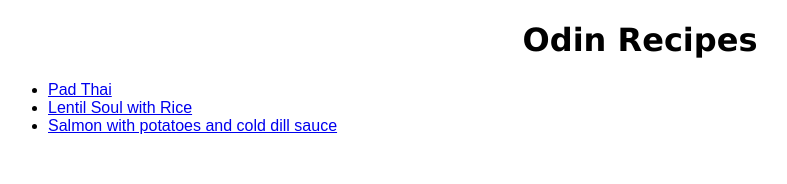
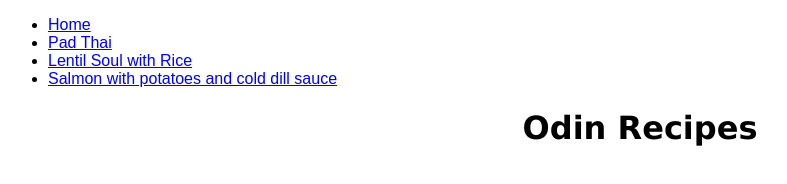
Before and after one commit to felicianorman/odin-recipes, a plain HTML site: page index.html in a window 1280 px wide. Shown: the whole page, without its empty margins (0-787 px from the left). Drawn offline with Linux system fonts and the light colour scheme.

Commit message:
Update index.html

```diff
--- a/index.html
+++ b/index.html
@@ -7,11 +7,18 @@
     </head>
 
  <body>
-     <h1>Odin Recipes</h1>
+     <!-- <h1 class="header">Odin Recipes</h1> -->
+<nav class="nav">
      <ul>
+    <li><a class="active" href="index.html">Home</a></li>
     <li> <a href="pages/padthai.html">Pad Thai</a></li>
     <li><a href="pages/lentilsoup.html">Lentil Soul with Rice</a></li>
     <li><a href="pages/salmonpotato.html">Salmon with potatoes and cold dill sauce</a></li>
     </ul>
+</nav>
+
+    <h1>Odin Recipes</h1>
+
+
  </body>
 </html>
```
